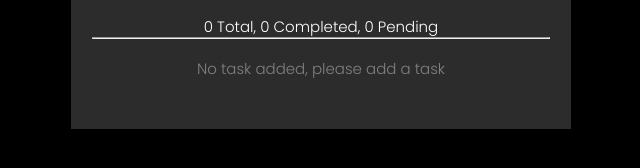
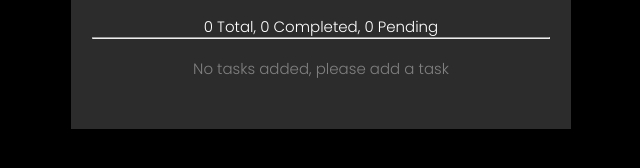
Before and after one commit to ikram595/CodeAlpha_ToDo_List, a plain HTML site: page index.html in a window 1280 px wide. Shown: the part 218-386 px from the top of the page, 319-959 px from the left. Drawn offline with Linux system fonts and the light colour scheme.

Commit message:
added readme

```diff
--- a/index.html
+++ b/index.html
@@ -20,7 +20,7 @@
                 <p id="tasks-count">0 Total, 0 Completed, 0 Pending</p>
                 </div>
                 <hr/>
-                <p class="--flex-center placeholder-message">No task added, please add a task</p>
+                <p class="--flex-center placeholder-message">No tasks added, please add a task</p>
                 <div id="tasks"></div>
             </div>
         </div>
```
Also changed, not shown: 1 other file.
